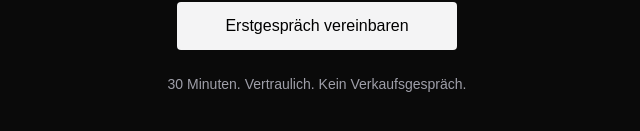
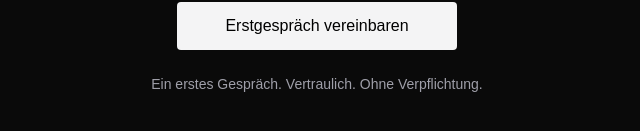
Before and after one commit to wolfgangtietz/coaching-landing, a Next.js app: page / in a window 1280 px wide. Shown: the part 633-764 px from the top of the page, without its empty margins (323-963 px from the left). Built offline with nearby package versions, Linux system fonts and the light colour scheme.

Commit message:
Remove time framing from hero

```diff
--- a/app/page.tsx
+++ b/app/page.tsx
@@ -75,7 +75,7 @@ Transformation und organisationalen Machtstrukturen.
     Erstgespräch vereinbaren
   </a>
     <p className="text-zinc-400 text-sm font-light">
-  30 Minuten. Vertraulich. Kein Verkaufsgespräch.
+  Ein erstes Gespräch. Vertraulich. Ohne Verpflichtung.
 </p>
 </div>
 
```
